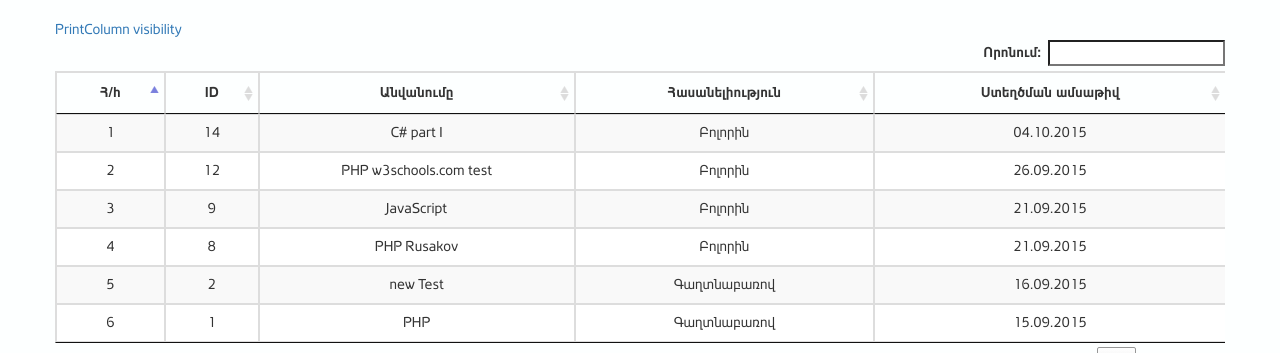
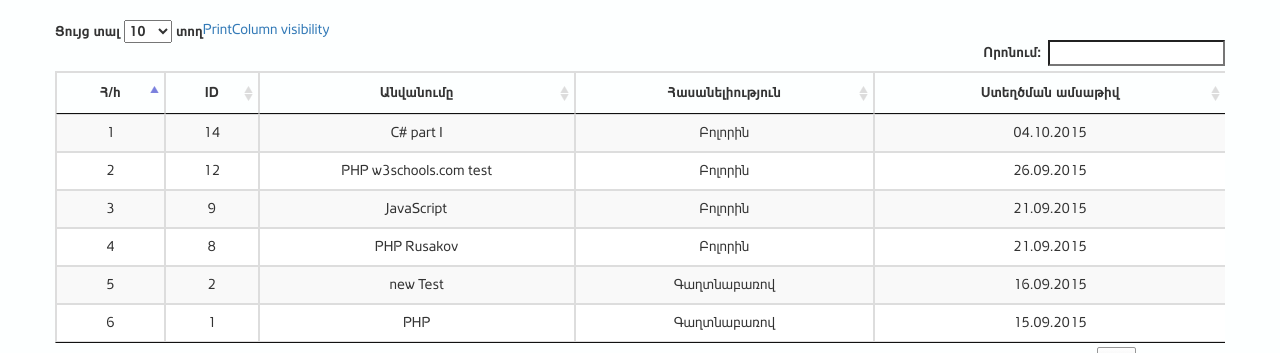
Before and after one commit to sahartak/albdarb-testing, a CodeIgniter app: page /database/admin/tests in a window 1280 px wide. Shown: the part 200-553 px from the top of the page. Run offline with CodeIgniter, Linux system fonts and the light colour scheme; the visitor is signed in with stand-in values (Sample User, id 1); data comes from the database, SQL or seed files in the repository; some libraries are stand-ins or nearby versions; some web fonts are replaced.

Commit message:
length menu datatables

```diff
--- a/assets/css/style.css
+++ b/assets/css/style.css
@@ -186,9 +186,13 @@ pre{
 }
 
 .noselect {
-    -moz-user-select: none;
-    -webkit-user-select: none;
-    -ms-user-select: none;
-    -o-user-select: none;
-    user-select: none;
+	-moz-user-select: none;
+	-webkit-user-select: none;
+	-ms-user-select: none;
+	-o-user-select: none;
+	user-select: none;
 }
+
+.dt-buttons {
+	margin-left: 20px;
+}
--- a/assets/js/admin_scripts.js
+++ b/assets/js/admin_scripts.js
@@ -32,7 +32,7 @@ $(document).ready(function() {
 				"previous":   "Նախորդը"
 			}
 		},
-		dom: 'Bfrtip',
+		dom: 'lBfrtip',
 		buttons: [
 			{
 				extend: 'print',
@@ -40,7 +40,7 @@ $(document).ready(function() {
 					columns: ':visible'
 				}
 			},
-			'colvis'
+			'colvis',
 		],
 		columnDefs: [ {
 			targets: -1,
```
